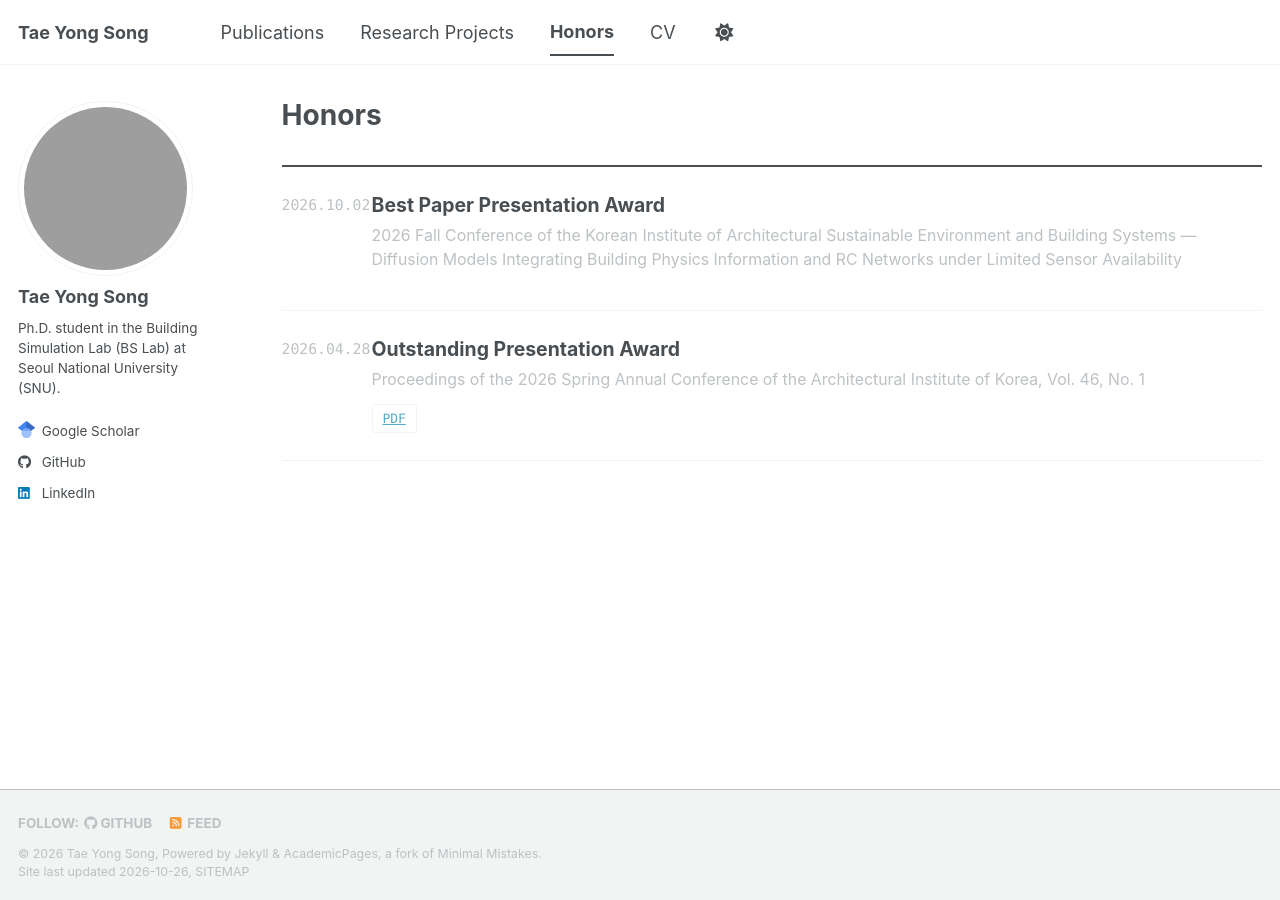
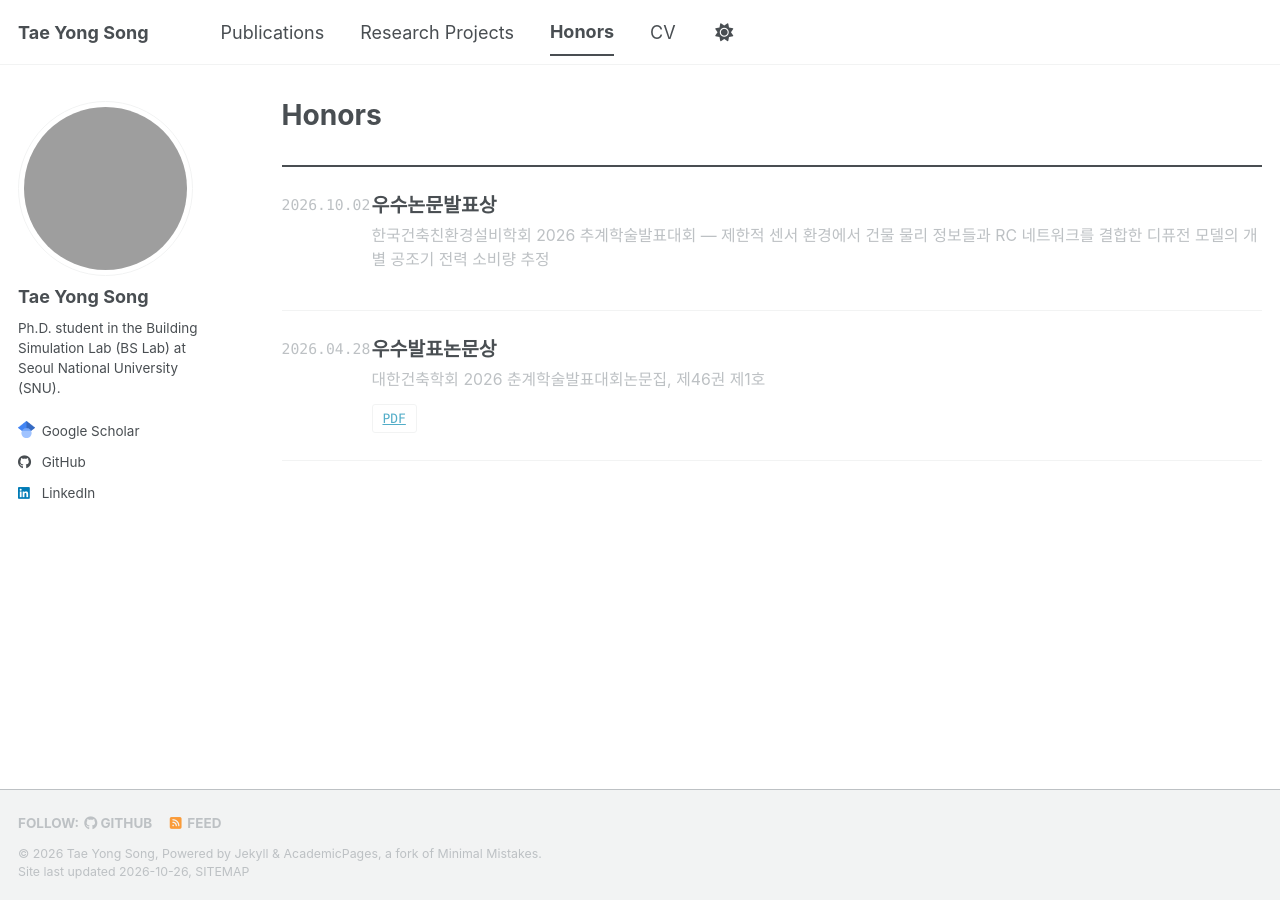
Before and after one commit to taeyong-song/taeyong-song.github.io, a Jekyll site: the page built from _pages/honors.md, in a window 1280 px wide. Built offline with Jekyll 4.4.1, drawn with Linux system fonts in a browser that asks for light colours; a style sheet for code colours, icons or effects is not loaded.

Commit message:
Correct formal award and citation names

```diff
--- a/_data/profile.yml
+++ b/_data/profile.yml
@@ -86,19 +86,20 @@ publications:
     cv_title: "Development of Customized AI Technologies for BIM-to-BEM Automation: Integration of LLMs, Computer Vision, Delaunay Geometry Algorithms, and Minimum Cycle Algorithms"
     cv_authors: Tae Yong Song, Jin-Hong Kim, Soo-Kyung Kim, Hyun-Chul Park, Kyung-Jae Kim, and Cheol-Soo Park
     cv_venue: Proceedings of the 2026 Spring Annual Conference of the Architectural Institute of Korea, 46(1), 829–830
-    award: Outstanding Presentation Award
+    award: 우수발표논문상
+    cv_award: Outstanding Presentation Paper Award
     year: 2026
     date: "2026.04.28"
     selected: false
     category: domestic_conference
     scholar_url: https://scholar.google.com/citations?view_op=view_citation&hl=ko&user=0S4eAMwAAAAJ&citation_for_view=0S4eAMwAAAAJ:u-x6o8ySG0sC
 
-  - title: 제한적 센서 환경에서 건물 물리 정보들과 RC 네트워크를 결합한 디퓨전
+  - title: 제한적 센서 환경에서 건물 물리 정보들과 RC 네트워크를 결합한 디퓨전 모델의 개별 공조기 전력 소비량 추정
     authors: 송태용, 박철수
-    venue: 한국건축친환경설비학회 2026 추계학술발표대회, 2026년 10월 2일
-    cv_title: Diffusion Models Integrating Building Physics Information and RC Networks under Limited Sensor Availability
+    venue: 한국건축친환경설비학회 추계학술발표대회 논문집, pp. 57–58, 2026년 10월 2일, 송도 컨벤시아, 인천
+    cv_title: Individual Air-Conditioner Power Consumption Estimation Using a Diffusion Model Integrating Building Physics Information and an RC Network under Limited Sensor Availability
     cv_authors: Tae Yong Song and Cheol-Soo Park
-    cv_venue: 2026 Fall Conference of the Korean Institute of Architectural Sustainable Environment and Building Systems, October 2, 2026
+    cv_venue: Proceedings of the 2026 Fall Conference of the Korean Institute of Architectural Sustainable Environment and Building Systems, pp. 57–58, October 2, 2026, Songdo Convensia, Incheon
     award: 우수논문발표상
     cv_award: Best Paper Presentation Award
     year: 2026
@@ -168,13 +169,17 @@ projects:
 honors:
   - year: 2026
     date: "2026.10.02"
-    title: Best Paper Presentation Award
-    proceedings: 2026 Fall Conference of the Korean Institute of Architectural Sustainable Environment and Building Systems — Diffusion Models Integrating Building Physics Information and RC Networks under Limited Sensor Availability
+    title: 우수논문발표상
+    cv_title: Best Paper Presentation Award
+    proceedings: 한국건축친환경설비학회 2026 추계학술발표대회 — 제한적 센서 환경에서 건물 물리 정보들과 RC 네트워크를 결합한 디퓨전 모델의 개별 공조기 전력 소비량 추정
+    cv_proceedings: 2026 Fall Conference of the Korean Institute of Architectural Sustainable Environment and Building Systems — Individual Air-Conditioner Power Consumption Estimation Using a Diffusion Model Integrating Building Physics Information and an RC Network under Limited Sensor Availability
 
   - year: 2026
     date: "2026.04.28"
-    title: Outstanding Presentation Award
-    proceedings: Proceedings of the 2026 Spring Annual Conference of the Architectural Institute of Korea, Vol. 46, No. 1
+    title: 우수발표논문상
+    cv_title: Outstanding Presentation Paper Award
+    proceedings: 대한건축학회 2026 춘계학술발표대회논문집, 제46권 제1호
+    cv_proceedings: Proceedings of the 2026 Spring Annual Conference of the Architectural Institute of Korea, Vol. 46, No. 1
     certificate_url: /files/honors/2026-outstanding-presentation-award.pdf
 
 activities:
```
Also changed, not shown: scripts/build_cv.py (+5 -2 lines), 2 other files.
